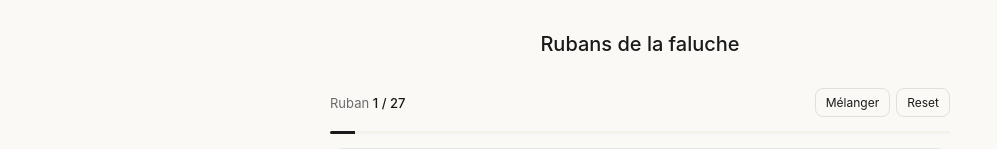
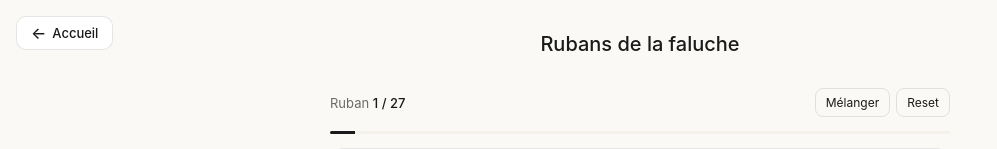
Before and after one commit to Merryadoc/Flashcard-faluche, a plain HTML site: page flashcards_rubans_faluche.html in a window 1280 px wide. Shown: the top 149 px of the page, without its empty margins (0-997 px from the left). Drawn offline with Linux system fonts and the light colour scheme.

Commit message:
Update flashcards_rubans_faluche.html

```diff
--- a/flashcards_rubans_faluche.html
+++ b/flashcards_rubans_faluche.html
@@ -123,7 +123,10 @@
 </style>
 </head>
 <body>
-
+<a href="index.html" class="back-home" target="_top">
+  <span class="back-icon">←</span>
+  <span class="back-text">Accueil</span>
+</a>
 <h1>Rubans de la faluche</h1>
 
 <div class="fc-wrap">
```
